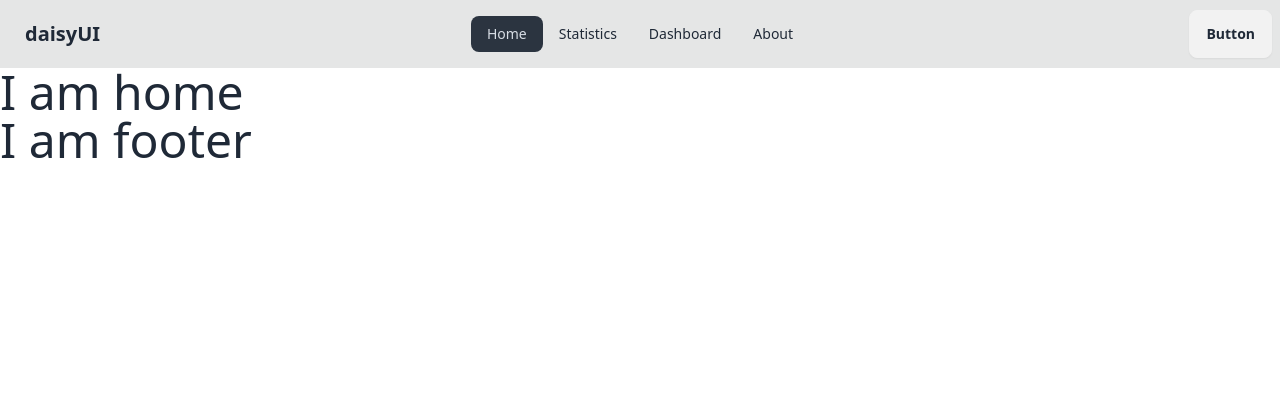
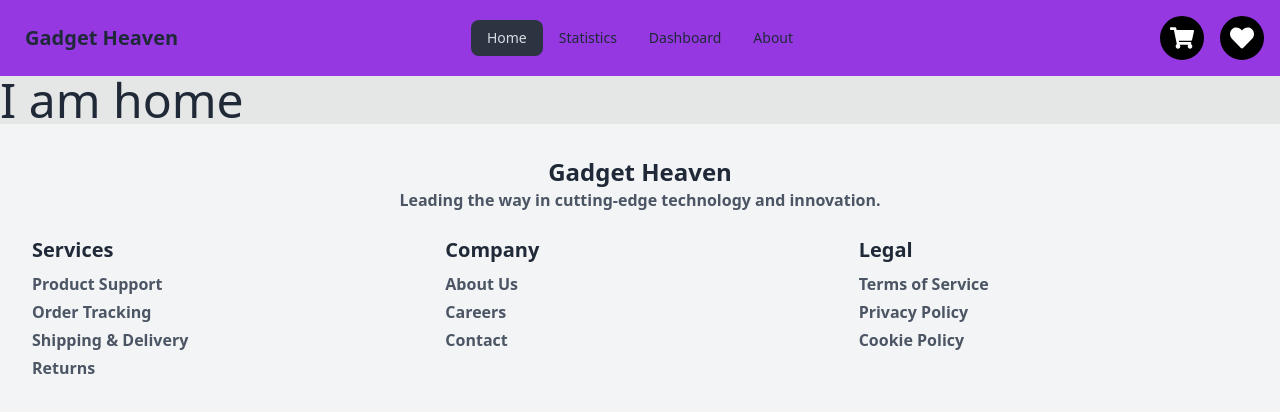
Before and after one commit to programming-hero-web-course-4/b10a8-gadget-heaven-yeasinrahman26, a React (Vite) app: page / in a window 1280 px wide. Shown: the top 412 px of the page. Built offline with nearby package versions, Linux system fonts and the light colour scheme.

Commit message:
adding footer

```diff
--- a/package.json
+++ b/package.json
@@ -14,6 +14,7 @@
     "match-sorter": "^8.0.0",
     "react": "^18.3.1",
     "react-dom": "^18.3.1",
+    "react-icons": "^5.4.0",
     "react-router-dom": "^7.0.2",
     "sort-by": "^1.2.0"
   },
--- a/src/assets/components/Footer.jsx
+++ b/src/assets/components/Footer.jsx
@@ -2,10 +2,88 @@
 
 const Footer = () => {
     return (
-        <div>
-            <h1 className="text-5xl">I am footer</h1>
+      <footer className="bg-gray-100 py-8 font-semibold ">
+        <div className="max-w-7xl mx-auto px-4 sm:px-6 lg:px-8">
+          <div className="text-center mb-6">
+            <h2 className="text-2xl font-bold text-gray-800">Gadget Heaven</h2>
+            <p className="text-gray-600 font-semibold">
+              Leading the way in cutting-edge technology and innovation.
+            </p>
+          </div>
+          <div className="grid grid-cols-1 sm:grid-cols-3 gap-6 text-center sm:text-left">
+            {/* Services */}
+            <div>
+              <h3 className="text-xl font-bold text-gray-800 mb-2">Services</h3>
+              <ul className="text-gray-600 space-y-1">
+                <li>
+                  <a href="#!" className="hover:text-gray-800">
+                    Product Support
+                  </a>
+                </li>
+                <li>
+                  <a href="#!" className="hover:text-gray-800">
+                    Order Tracking
+                  </a>
+                </li>
+                <li>
+                  <a href="#!" className="hover:text-gray-800">
+                    Shipping & Delivery
+                  </a>
+                </li>
+                <li>
+                  <a href="#!" className="hover:text-gray-800">
+                    Returns
+                  </a>
+                </li>
+              </ul>
+            </div>
+            {/* Company */}
+            <div>
+              <h3 className="text-xl font-bold text-gray-800 mb-2">Company</h3>
+              <ul className="text-gray-600 space-y-1">
+                <li>
+                  <a href="#!" className="hover:text-gray-800">
+                    About Us
+                  </a>
+                </li>
+                <li>
+                  <a href="#!" className="hover:text-gray-800">
+                    Careers
+                  </a>
+                </li>
+                <li>
+                  <a href="#!" className="hover:text-gray-800">
+                    Contact
+                  </a>
+                </li>
+              </ul>
+            </div>
+            {/* Legal */}
+            <div>
+              <h3 className="text-xl font-bold text-gray-800 mb-2">Legal</h3>
+              <ul className="text-gray-600 space-y-1">
+                <li>
+                  <a href="#!" className="hover:text-gray-800">
+                    Terms of Service
+                  </a>
+                </li>
+                <li>
+                  <a href="#!" className="hover:text-gray-800">
+                    Privacy Policy
+                  </a>
+                </li>
+                <li>
+                  <a href="#!" className="hover:text-gray-800">
+                    Cookie Policy
+                  </a>
+                </li>
+              </ul>
+            </div>
+          </div>
         </div>
+      </footer>
     );
+
 };
 
 export default Footer;
--- a/src/assets/components/MainLayout.jsx
+++ b/src/assets/components/MainLayout.jsx
@@ -5,7 +5,7 @@ import Footer from './Footer';
 
 const MainLayout = () => {
     return (
-      <div className="max-w-7xl mx-auto">
+      <div className="max-w-7xl bg-base-300 mx-auto">
         <Navbar></Navbar>
         <Outlet></Outlet>
         <Footer></Footer>
--- a/src/assets/components/Navbar.jsx
+++ b/src/assets/components/Navbar.jsx
@@ -1,4 +1,5 @@
 import { NavLink } from "react-router-dom";
+import { FaShoppingCart, FaHeart } from "react-icons/fa";
 
 
 const Navbar = () => {
@@ -24,7 +25,7 @@ const Navbar = () => {
 
 
     return (
-      <div className="navbar bg-base-300">
+      <div className="navbar bg-[#9538E2]">
         <div className="navbar-start">
           <div className="dropdown">
             <div tabIndex={0} role="button" className="btn btn-ghost lg:hidden">
@@ -46,18 +47,22 @@ const Navbar = () => {
             <ul
               tabIndex={0}
               className="menu menu-sm dropdown-content bg-base-100 rounded-box z-[1] mt-3 w-52 p-2 shadow"
-            >{links}
+            >
+              {links}
             </ul>
           </div>
-          <a className="btn btn-ghost text-xl">daisyUI</a>
+          <a className="btn btn-ghost text-xl">Gadget Heaven</a>
         </div>
         <div className="navbar-center hidden lg:flex">
-          <ul className="menu menu-horizontal px-1">
-            {links}
-          </ul>
+          <ul className="menu menu-horizontal px-1">{links}</ul>
         </div>
         <div className="navbar-end">
-          <a className="btn">Button</a>
+          <div className="m-2 p-2  text-2xl text-white bg-black  border-2 border-black rounded-full">
+            <FaShoppingCart />
+          </div>
+          <div className="m-2 p-2 text-2xl text-white bg-black border-2 border-black rounded-full">
+            <FaHeart />
+          </div>
         </div>
       </div>
     );
```
Also changed, not shown: 1 other file (tests, documents, lock files or other folders).
